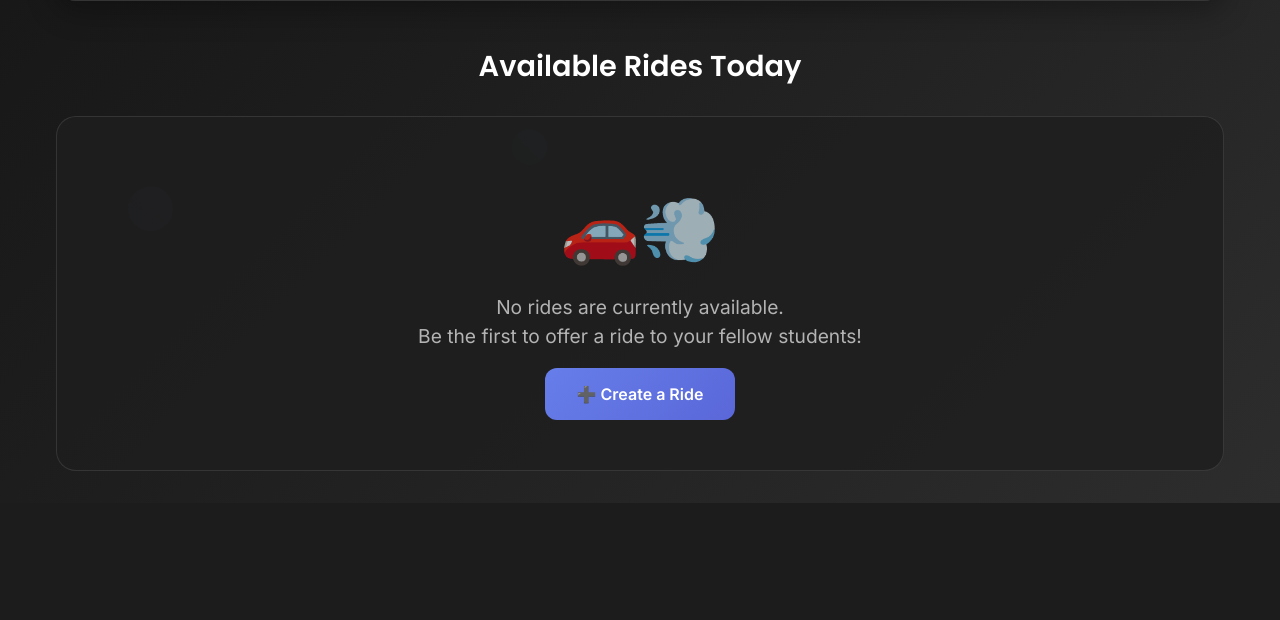
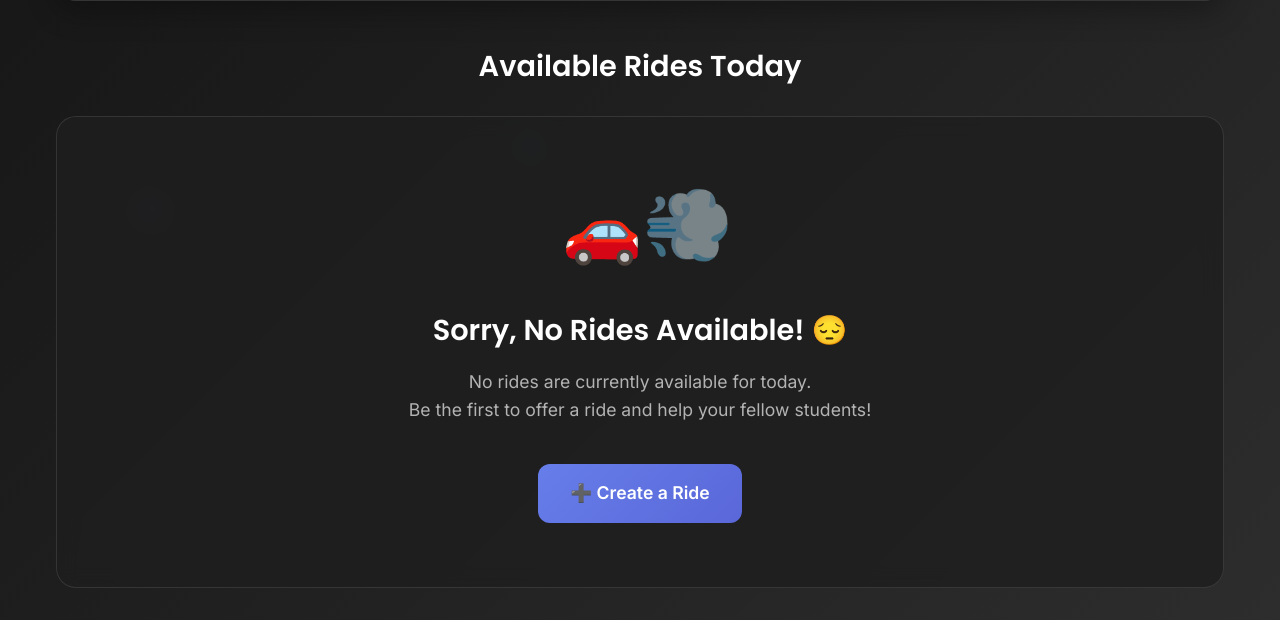
Before and after one commit to DrvshX/liftlink-xavier-carpool, a Flask app: template templates/find_ride.html in a window 1280 px wide. Shown: the part 589-1209 px from the top of the page. Before the commit the page ends 1092 px from the top, so only its background shows below. Run offline with Flask 3, Linux system fonts and the light colour scheme; the template is opened without the code that fills it, so the values that code supplies are empty; some libraries are stand-ins or nearby versions.

Commit message:
Update statement

```diff
--- a/templates/find_ride.html
+++ b/templates/find_ride.html
@@ -418,24 +418,61 @@
             text-decoration: none;
         }
 
+        /* Enhanced No Rides Section */
         .no-rides {
             text-align: center;
             padding: 4rem 2rem;
             background: rgba(30, 30, 30, 0.8);
             border-radius: 20px;
             border: 1px solid rgba(255, 255, 255, 0.1);
+            margin: 2rem 0;
+            backdrop-filter: blur(10px);
         }
 
-        .no-rides-icon {
+        .no-rides-animation {
+            display: flex;
+            justify-content: center;
+            align-items: center;
+            gap: 1rem;
+            margin-bottom: 2rem;
             font-size: 4rem;
-            margin-bottom: 1rem;
+        }
+
+        .car-icon {
+            animation: drive 2s ease-in-out infinite;
+        }
+
+        .dust-icon {
+            animation: floatDust 2s ease-in-out infinite;
             opacity: 0.7;
         }
 
+        @keyframes drive {
+            0%, 100% { transform: translateX(0px); }
+            50% { transform: translateX(15px); }
+        }
+
+        @keyframes floatDust {
+            0%, 100% { transform: translateY(0px) scale(1); opacity: 0.7; }
+            50% { transform: translateY(-8px) scale(1.2); opacity: 0.4; }
+        }
+
+        .no-rides-title {
+            font-family: 'Poppins', sans-serif;
+            font-size: 1.8rem;
+            color: var(--text-primary);
+            margin-bottom: 1rem;
+            font-weight: 600;
+        }
+
         .no-rides-text {
-            font-size: 1.2rem;
+            font-size: 1.1rem;
             color: var(--text-secondary);
-            margin-bottom: 2rem;
+            margin-bottom: 2.5rem;
+            line-height: 1.6;
+            max-width: 500px;
+            margin-left: auto;
+            margin-right: auto;
         }
 
         .btn-create {
@@ -447,6 +484,10 @@
             font-weight: 600;
             text-decoration: none;
             transition: all 0.3s ease;
+            display: inline-flex;
+            align-items: center;
+            gap: 0.5rem;
+            font-size: 1.1rem;
         }
 
         .btn-create:hover {
@@ -478,6 +519,14 @@
             .nav-box {
                 padding: 0.5rem 1rem;
                 font-size: 0.9rem;
+            }
+
+            .no-rides-animation {
+                font-size: 3rem;
+            }
+
+            .no-rides-title {
+                font-size: 1.5rem;
             }
         }
     </style>
@@ -643,15 +692,22 @@
                     {% endfor %}
                 </div>
             {% else %}
+                <!-- Enhanced No Rides Available Section -->
                 <div class="no-rides">
-                    <div class="no-rides-icon">🚗💨</div>
+                    <div class="no-rides-animation">
+                        <span class="car-icon">🚗</span>
+                        <span class="dust-icon">💨</span>
+                    </div>
+                    <div class="no-rides-title">
+                        Sorry, No Rides Available! 😔
+                    </div>
                     <div class="no-rides-text">
                         {% if search_from or search_to or search_date %}
                             No rides found matching your search criteria.<br>
-                            Try adjusting your filters or create a new ride!
+                            Try adjusting your filters or check back later for new rides.
                         {% else %}
-                            No rides are currently available.<br>
-                            Be the first to offer a ride to your fellow students!
+                            No rides are currently available for today.<br>
+                            Be the first to offer a ride and help your fellow students!
                         {% endif %}
                     </div>
                     <a href="{{ url_for('create_ride') }}" class="btn-create">
```
